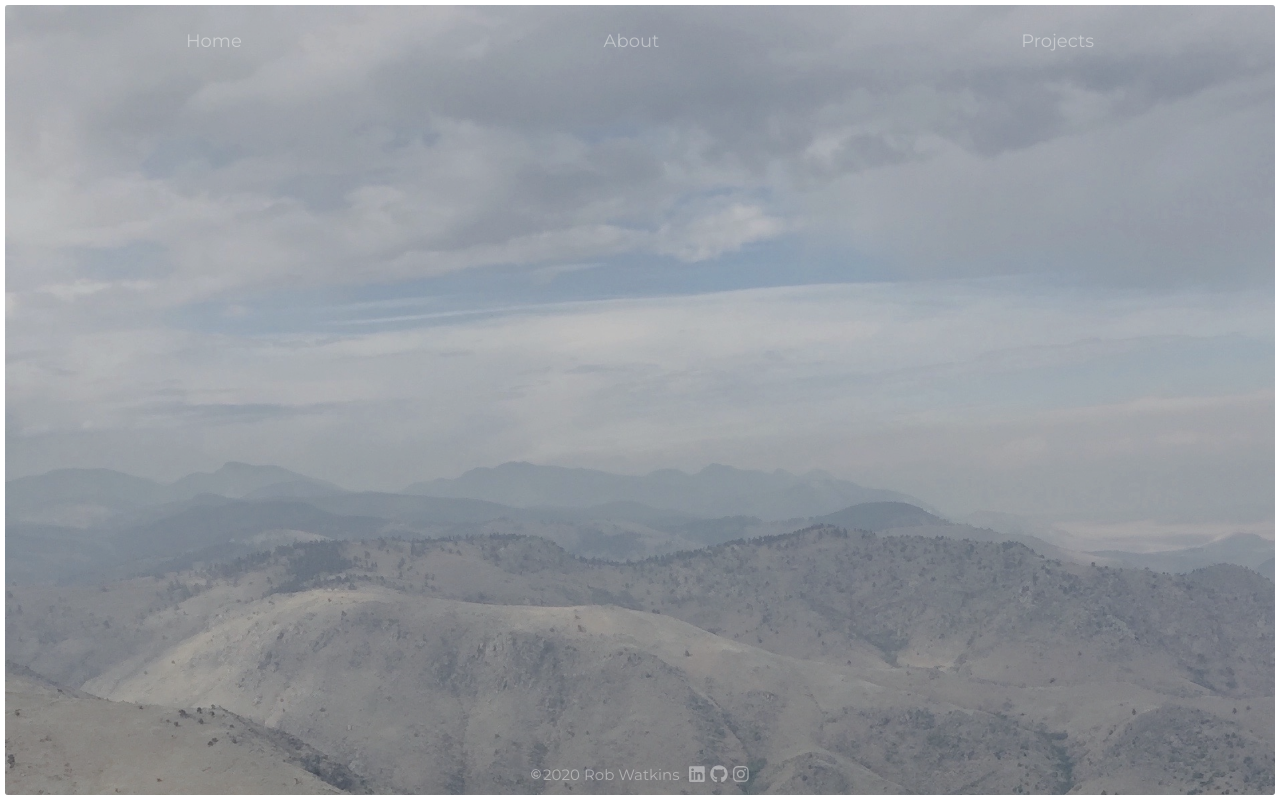
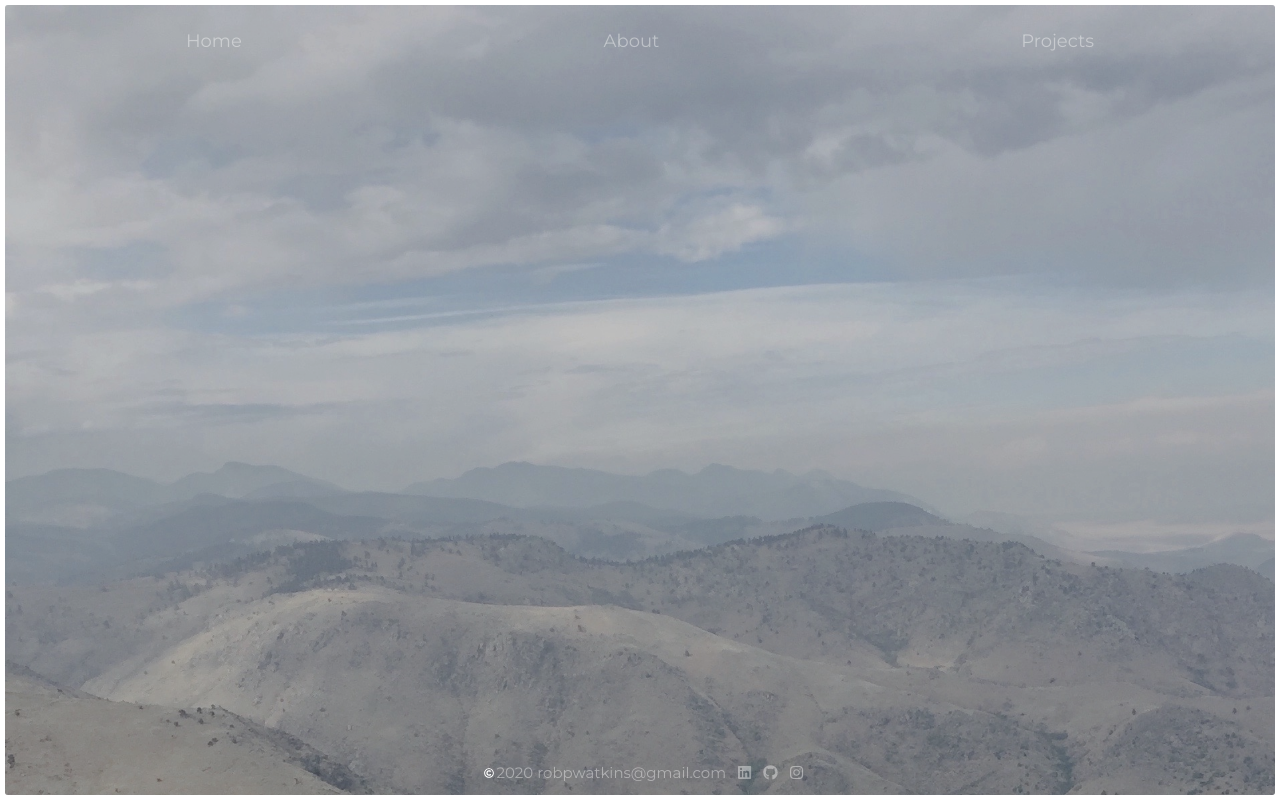
Before and after one commit to robpwatkins/robpwatkins, a React (Create React App) app: page /contact in a window 1280 px wide. Built offline with nearby package versions, Linux system fonts and the light colour scheme.

Commit message:
changing footer to funcitonal comp with useState

```diff
--- a/src/components/Footer.css
+++ b/src/components/Footer.css
@@ -16,7 +16,7 @@ footer {
 
 .footer-box {
   display: flex;
-  width: 220px;
+  width: 350px;
   height: auto;
   justify-content: center;
   align-items: center;
@@ -26,14 +26,18 @@ footer {
   font-size: 10px;
 }
 
-footer p {
+footer a {
   font-size: 15px;
   padding: 0px 10px 0px 2px;
 }
+/*
+footer a:hover {
+  color: white;
+} */
 
 .icon-box {
   display: flex;
-  width: 27%;
+  width: 17%;
   justify-content: space-between;
   font-size: 18px;
 }
--- a/src/components/Footer.js
+++ b/src/components/Footer.js
@@ -1,78 +1,71 @@
-import React from 'react';
+import React, { useState } from 'react';
 import './Footer.css'
 import { FontAwesomeIcon } from '@fortawesome/react-fontawesome';
 import { faCopyright } from '@fortawesome/free-regular-svg-icons';
 import { faLinkedin, faGithub, faInstagram } from '@fortawesome/free-brands-svg-icons';
 
-class Footer extends React.Component {
-  state = {
-    isHovered: false,
-    color: 'rgba(255, 255, 255, 0.404)',
-    windowWidth: ''
+const Footer = () => {
+  const [isHovered, setIsHovered] = useState(false);
+
+  const handleMouseEnter = () => {
+    setIsHovered(true);
   }
 
-  handleMouseEnter = () => {
-    this.state.windowWidth >= 600 &&
-      this.setState({
-        isHovered: true,
-        color: 'white',
-      })
+  const handleMouseLeave = () => {
+    setIsHovered(false);
   }
 
-  handleMouseLeave = () => {
-    this.state.windowWidth >= 600 &&
-      this.setState({
-        isHovered: false,
-        color: 'rgba(255, 255, 255, 0.404)'
-      })
-  }
+  // componentDidMount() {
+  //   let currentWindowWidth = window.visualViewport.width;
+  //   window.addEventListener('resize', () => {
+  //     currentWindowWidth = window.visualViewport.width
+  //     if (currentWindowWidth >= 600) {
+  //       this.setState({
+  //         color: 'rgba(255, 255, 255, 0.404)',
+  //         windowWidth: currentWindowWidth
+  //       })
+  //     } else {
+  //       this.setState({
+  //         color: 'white',
+  //         windowWidth: currentWindowWidth
+  //       })
+  //     }
+  //   });
+  //   if (currentWindowWidth >= 600) {
+  //     this.setState({
+  //       color: 'rgba(255, 255, 255, 0.404)' })
+  //     } else {
+  //       this.setState({
+  //         color: 'white'
+  //       })
+  //     }
+  //     this.setState({ windowWidth: currentWindowWidth });
+  // }
 
-  componentDidMount() {
-    let currentWindowWidth = window.visualViewport.width;
-    window.addEventListener('resize', () => {
-      currentWindowWidth = window.visualViewport.width
-      if (currentWindowWidth >= 600) {
-        this.setState({
-          color: 'rgba(255, 255, 255, 0.404)',
-          windowWidth: currentWindowWidth
-        })
-      } else {
-        this.setState({
-          color: 'white',
-          windowWidth: currentWindowWidth
-        })
-      }
-    });
-    if (currentWindowWidth >= 600) {
-      this.setState({
-        color: 'rgba(255, 255, 255, 0.404)' })
-      } else {
-        this.setState({
-          color: 'white'
-        })
-      }
-      this.setState({ windowWidth: currentWindowWidth });
-  }
-
-  render() {
   return (
     <footer
     >
       <div
         className="footer-box-hover"
-          onMouseEnter={this.handleMouseEnter}
-          onMouseLeave={this.handleMouseLeave}
-          style={{color: this.state.color}}
+        onMouseEnter={handleMouseEnter}
+        onMouseLeave={handleMouseLeave}
+        // style={{color: this.state.color}}
       >
         <div className="footer-box">
           <FontAwesomeIcon icon={faCopyright} className="copyright" />
-            <p> 2020 Rob Watkins</p>
+          <a
+            href="mailto: robpwatkins@gmail.com"
+            className={isHovered ? "hovered" : ""}
+          >
+            2020 robpwatkins@gmail.com
+          </a>
           <div className="icon-box">
             <a
               target="_blank"
               rel="noopener noreferrer"
               href="https://www.linkedin.com/in/robpwatkins/"
-                style={{color: this.state.color}}
+              className={isHovered ? "hovered" : ""}
+              // style={{color: this.state.color}}
             >
               <FontAwesomeIcon icon={faLinkedin} />
             </a>
@@ -80,7 +73,8 @@ class Footer extends React.Component {
               target="_blank"
               rel="noopener noreferrer"
               href="https://github.com/robpwatkins"
-                style={{color: this.state.color}}
+              className={isHovered ? "hovered" : ""}
+              // style={{color: this.state.color}}
             >
               <FontAwesomeIcon icon={faGithub} />
             </a>
@@ -88,7 +82,8 @@ class Footer extends React.Component {
               target="_blank"
               rel="noopener noreferrer"
               href="https://www.instagram.com/robpwatkins/"
-                style={{color: this.state.color}}
+              className={isHovered ? "hovered" : ""}
+              // style={{color: this.state.color}}
             >
               <FontAwesomeIcon icon={faInstagram} />
             </a>
@@ -98,6 +93,5 @@ class Footer extends React.Component {
     </footer>
   )
 }
-}
 
 export default Footer;
```
Lines whose indentation alone changed are shown as unchanged.
